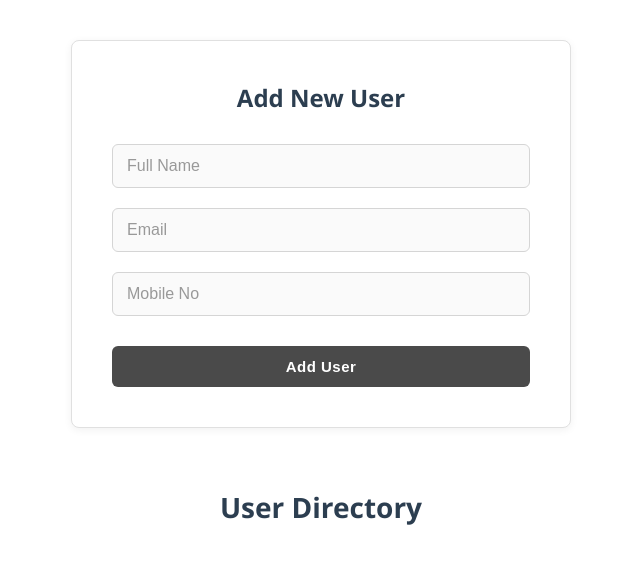
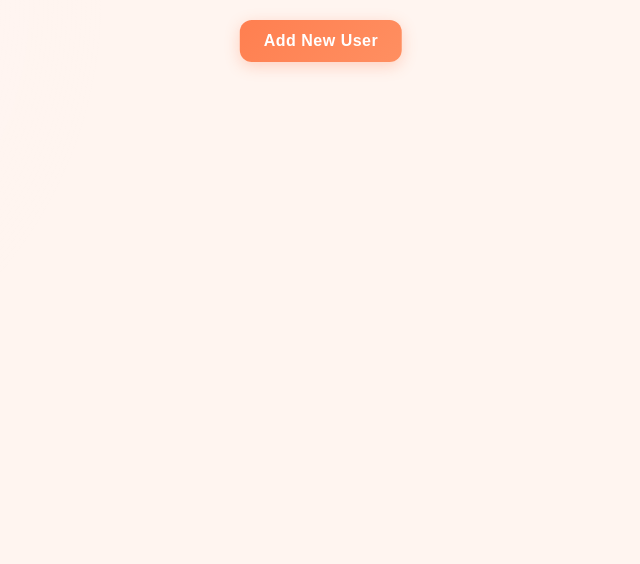
Before and after one commit to gauravsoni97/machine_coding_round, a React (Vite) app in the folder ReactJs/user_management/: page / in a window 1280 px wide. Shown: the top 564 px of the page, without its empty margins (319-959 px from the left). Built offline with nearby package versions, Linux system fonts and the light colour scheme.

Commit message:
feat: add delete cards done

```diff
--- a/ReactJs/user_management/index.html
+++ b/ReactJs/user_management/index.html
@@ -4,6 +4,9 @@
     <meta charset="UTF-8" />
     <link rel="icon" type="image/svg+xml" href="/favicon.svg" />
     <meta name="viewport" content="width=device-width, initial-scale=1.0" />
+    <link rel="preconnect" href="https://fonts.googleapis.com" />
+    <link rel="preconnect" href="https://fonts.gstatic.com" crossorigin />
+    <link href="https://fonts.googleapis.com/css2?family=Poppins:wght@400;500;600;700&display=swap" rel="stylesheet" />
     <title>User Management</title>
   </head>
   <body>
--- a/ReactJs/user_management/src/App.jsx
+++ b/ReactJs/user_management/src/App.jsx
@@ -1,14 +1,28 @@
-import React, { useState } from "react";
+import React, { useState, useEffect } from "react";
 import AddUserForm from "./components/AddUserForm";
 import UserList from "./components/UserList";
+import "./styles/App.css";
 
 const App = () => {
-  const [listData, setListData] = useState([]);
+  const [listData, setListData] = useState(() => {
+    const savedUsers = localStorage.getItem('userList');
+    return savedUsers ? JSON.parse(savedUsers) : [];
+  });
+  const [openModal, setOpenModal] = useState(false);
+
+  useEffect(() => {
+    localStorage.setItem('userList', JSON.stringify(listData));
+  }, [listData]);
+
+  const handleDeleteUser = (userId) => {
+    setListData((prevList) => prevList.filter((user) => user.userId !== userId));
+  };
 
   return (
     <div>
-      <AddUserForm setListData={setListData} />
-      <UserList listData={listData} />
+      <button className="add-user-btn" onClick={() => setOpenModal(true)}>Add New User</button>
+      <AddUserForm setListData={setListData} openModal={openModal} setOpenModal={setOpenModal} />
+      <UserList listData={listData} onDeleteUser={handleDeleteUser} />
     </div>
   );
 };
--- a/ReactJs/user_management/src/components/AddUserForm.jsx
+++ b/ReactJs/user_management/src/components/AddUserForm.jsx
@@ -1,12 +1,15 @@
-import React, { useState } from "react";
+import React, { useEffect, useState } from "react";
 import "../styles/AddUserForm.css";
 
-const AddUserForm = ({setListData}) => {
+const AddUserForm = ({setListData, openModal, setOpenModal}) => {
   const [userData, setUserData] = useState({
+    userId : null,
     userName: "",
     email: "",
     phone: "",
   });
+
+
 
   const handleChange = (e) => {
     const { name, value } = e.target;
@@ -19,13 +22,28 @@ const AddUserForm = ({setListData}) => {
   const handleSubmit = (e) => {
     e.preventDefault();
     if (userData.userName && userData.email && userData.phone) {
-      setListData([userData])
+      const userWithId = {
+        ...userData,
+        userId: Date.now()
+      };
+      setListData((prevList) => [...prevList, userWithId]);
       setUserData({ userName: "", email: "", phone: "" });
-      console.log("Submitted user:", userData);
+      setOpenModal(false);
+      console.log("Submitted user:", userWithId);
     }
   };
 
+  const handleClose = () => {
+    setOpenModal(false);
+    setUserData({ userId: null, userName: "", email: "", phone: "" });
+  };
+
+  if (!openModal) return null;
+
   return (
+    <div className="modal-overlay">
+      <div className="modal-content">
+        <button className="close-button" onClick={handleClose}>&times;</button>
         <div className="form-container">
           <h2>Add New User</h2>
           <form onSubmit={handleSubmit}>
@@ -60,6 +78,8 @@ const AddUserForm = ({setListData}) => {
             <button type="submit">Add User</button>
           </form>
         </div>
+      </div>
+    </div>
   );
 };
 
--- a/ReactJs/user_management/src/components/UserList.jsx
+++ b/ReactJs/user_management/src/components/UserList.jsx
@@ -1,30 +1,39 @@
 import React from "react";
 import "../styles/UserList.css";
 
-const UserList = ({ listData }) => {
-  console.log(listData);
+const UserList = ({ listData, onDeleteUser }) => {
+
 
   return (
     <div className="user-list-container">
-      <h1>User Directory</h1>
+      {listData.length > 0 ? (
         <div className="users-grid">
-        {listData?.map((ele) => (
-          <div key={ele} className="user-card">
+          {listData.map((ele) => (
+            <div key={ele.userId} className="user-card">
+              <button
+                className="delete-icon"
+                type="button"
+                aria-label="Delete user"
+                onClick={() => onDeleteUser?.(ele.userId)}
+              >
+                ×
+              </button>
               <div className="user-card-field">
-              <span className="user-card-label">Name</span>
+                <span className="user-card-label">👤 Name</span>
                 <div className="user-card-value">{ele?.userName}</div>
               </div>
               <div className="user-card-field">
-              <span className="user-card-label">Email</span>
+                <span className="user-card-label">✉️ Email</span>
                 <div className="user-card-value">{ele?.email}</div>
               </div>
               <div className="user-card-field">
-              <span className="user-card-label">Phone</span>
+                <span className="user-card-label">📱 Phone</span>
                 <div className="user-card-value">{ele?.phone}</div>
               </div>
             </div>
           ))}
         </div>
+      ) : null}
     </div>
   );
 };
--- a/ReactJs/user_management/src/index.css
+++ b/ReactJs/user_management/src/index.css
@@ -1,5 +1,26 @@
-*{
+* {
   margin: 0;
   padding: 0;
   box-sizing: border-box;
 }
+
+html,
+body,
+#root {
+  min-height: 100%;
+}
+
+body {
+  font-family: 'Poppins', 'Segoe UI', Tahoma, Geneva, Verdana, sans-serif;
+  background: #fff5f0;
+  color: #000000;
+}
+
+body::before {
+  content: '';
+  position: fixed;
+  inset: 0;
+  background: radial-gradient(circle at top left, rgba(255, 255, 255, 0.35), transparent 28%),
+    radial-gradient(circle at bottom right, rgba(255, 255, 255, 0.12), transparent 22%);
+  pointer-events: none;
+}
--- a/ReactJs/user_management/src/styles/AddUserForm.css
+++ b/ReactJs/user_management/src/styles/AddUserForm.css
@@ -1,20 +1,57 @@
+.modal-overlay {
+    position: fixed;
+    top: 0;
+    left: 0;
+    right: 0;
+    bottom: 0;
+    background: rgba(0, 0, 0, 0.5);
+    display: flex;
+    align-items: center;
+    justify-content: center;
+    z-index: 1000;
+}
+
+.modal-content {
+    position: relative;
+    max-width: 600px;
+    width: 90%;
+    max-height: 90vh;
+    overflow-y: auto;
+}
+
+.close-button {
+    position: absolute;
+    top: 10px;
+    right: 10px;
+    background: none;
+    border: none;
+    font-size: 24px;
+    cursor: pointer;
+    color: #666;
+    z-index: 1001;
+}
+
+.close-button:hover {
+    color: #000;
+}
+
 .form-container {
-    max-width: 500px;
-    margin: 40px auto;
-    padding: 40px;
-    background: #ffffff;
-    border-radius: 8px;
-    border: 1px solid #e0e0e0;
-    box-shadow: 0 2px 8px rgba(0, 0, 0, 0.06);
-    font-family: 'Segoe UI', Tahoma, Geneva, Verdana, sans-serif;
+    max-width: 520px;
+    margin: 30px auto;
+    padding: 36px;
+    background: rgba(255, 255, 255, 0.96);
+    border-radius: 22px;
+    border: 1px solid rgba(255, 255, 255, 0.8);
+    box-shadow: 0 18px 36px rgba(255, 133, 71, 0.14);
+    backdrop-filter: blur(10px);
 }
 
 .form-container h2 {
     text-align: center;
-    color: #2c3e50;
-    margin-bottom: 30px;
-    font-size: 24px;
-    font-weight: 600;
+    color: #000000;
+    margin-bottom: 28px;
+    font-size: 26px;
+    font-weight: 500;
 }
 
 .form-group {
@@ -24,47 +61,50 @@
 .form-container input {
     width: 100%;
     padding: 12px 14px;
-    border: 1px solid #d5d5d5;
-    border-radius: 6px;
+    border: 1px solid #f5ddd4;
+    border-radius: 12px;
     font-size: 16px;
-    background: #fafafa;
-    color: #333;
+    background: #fffaf7;
+    color: #000000;
     transition: all 0.2s ease;
     box-sizing: border-box;
 }
 
 .form-container input::placeholder {
-    color: #999;
+    color: rgba(0, 0, 0, 0.45);
     font-weight: 400;
 }
 
 .form-container input:focus {
     outline: none;
-    border-color: #888;
+    border-color: #ff8f61;
     background: #ffffff;
-    box-shadow: 0 1px 4px rgba(0, 0, 0, 0.08);
+    box-shadow: 0 0 0 4px rgba(255, 143, 97, 0.12);
 }
 
 .form-container button {
     width: 100%;
-    padding: 12px;
+    padding: 14px;
     margin-top: 10px;
-    background: #4a4a4a;
+    background: #ff7f50;
     color: #ffffff;
     border: none;
-    border-radius: 6px;
-    font-size: 15px;
-    font-weight: 600;
+    border-radius: 14px;
+    font-size: 16px;
+    font-weight: 700;
     cursor: pointer;
-    transition: all 0.2s ease;
+    transition: background 0.2s ease, box-shadow 0.2s ease, transform 0.2s ease;
     letter-spacing: 0.5px;
+    box-shadow: 0 16px 28px rgba(255, 127, 80, 0.2);
 }
 
 .form-container button:hover {
-    background: #333333;
-    box-shadow: 0 2px 6px rgba(0, 0, 0, 0.1);
+    background: #b95d20;
+    box-shadow: 0 18px 32px rgba(255, 127, 80, 0.24);
+    transform: translateY(-1px);
 }
 
 .form-container button:active {
-    background: #222222;
+    background: #e56e3d;
+    transform: translateY(0);
 }
--- /dev/null
+++ b/ReactJs/user_management/src/styles/App.css
@@ -0,0 +1,27 @@
+.add-user-btn {
+    padding: 12px 24px;
+    background: linear-gradient(135deg, #ff7f50, #ff8f61);
+    color: #ffffff;
+    border: none;
+    border-radius: 12px;
+    font-size: 16px;
+    font-weight: 600;
+    cursor: pointer;
+    transition: all 0.3s ease;
+    box-shadow: 0 4px 15px rgba(255, 127, 80, 0.3);
+    letter-spacing: 0.5px;
+    margin: 20px auto;
+    position: relative;
+    left: 50%;
+    transform: translateX(-50%);
+
+}
+
+.add-user-btn:hover {
+    background: linear-gradient(135deg, #e56e3d, #ff7f50);
+    box-shadow: 0 6px 20px rgba(255, 127, 80, 0.4);
+}
+
+.add-user-btn:active {
+    box-shadow: 0 2px 10px rgba(255, 127, 80, 0.3);
+}
--- a/ReactJs/user_management/src/styles/UserList.css
+++ b/ReactJs/user_management/src/styles/UserList.css
@@ -1,42 +1,99 @@
 .user-list-container {
-  max-width: 1200px;
-  margin: 40px auto;
-  padding: 20px;
-  font-family: 'Segoe UI', Tahoma, Geneva, Verdana, sans-serif;
+  max-width: 1400px;
+  margin: 40px auto 60px;
+  padding: 0 20px;
 }
 
 .user-list-container h1 {
   text-align: center;
-  color: #2c3e50;
+  color: #000000;
   margin-bottom: 40px;
-  font-size: 28px;
+  font-size: 36px;
   font-weight: 600;
+  text-shadow: 0 2px 4px rgba(255, 255, 255, 0.6);
+  background: linear-gradient(135deg, #ff7f50, #ff8f61);
+  -webkit-background-clip: text;
+  -webkit-text-fill-color: transparent;
+  background-clip: text;
 }
 
 .users-grid {
   display: grid;
-  grid-template-columns: repeat(auto-fit, minmax(300px, 1fr));
-  gap: 20px;
+  grid-template-columns: repeat(auto-fit, minmax(320px, 1fr));
+  gap: 24px;
   padding: 0;
 }
 
 .user-card {
-  background: #ffffff;
-  border: 1px solid #e0e0e0;
-  border-radius: 8px;
-  padding: 24px;
-  box-shadow: 0 2px 8px rgba(0, 0, 0, 0.06);
-  transition: all 0.2s ease;
+  position: relative;
+  background: linear-gradient(135deg, rgba(255, 255, 255, 0.95), rgba(255, 255, 255, 0.98));
+  border: 1px solid rgba(255, 255, 255, 0.8);
+  border-radius: 20px;
+  padding: 32px;
+  box-shadow: 0 8px 32px rgba(255, 127, 80, 0.1);
+  transition: all 0.3s cubic-bezier(0.4, 0, 0.2, 1);
+  overflow: hidden;
+  backdrop-filter: blur(10px);
+}
+
+.user-card::before {
+  content: '';
+  position: absolute;
+  top: 0;
+  left: 0;
+  right: 0;
+  height: 4px;
+  background: linear-gradient(90deg, #ff7f50, #ff8f61, #ffb366);
+  border-radius: 20px 20px 0 0;
+}
+
+.delete-icon {
+  position: absolute;
+  top: 16px;
+  right: 16px;
+  width: 36px;
+  height: 36px;
+  border: none;
+  background: linear-gradient(135deg, #ff6b6b, #ee5a52);
+  color: #ffffff;
+  font-size: 18px;
+  font-weight: 700;
+  line-height: 1;
+  border-radius: 50%;
+  box-shadow: 0 4px 12px rgba(238, 90, 82, 0.3);
+  opacity: 0;
+  transform: translateY(-8px) scale(0.8);
+  transition: all 0.3s cubic-bezier(0.4, 0, 0.2, 1);
+  cursor: pointer;
+  display: flex;
+  align-items: center;
+  justify-content: center;
+}
+
+.user-card:hover .delete-icon {
+  opacity: 1;
+  transform: translateY(0) scale(1);
+}
+
+.delete-icon:hover {
+  background: linear-gradient(135deg, #ee5a52, #dc4545);
+  box-shadow: 0 6px 16px rgba(238, 90, 82, 0.4);
+  transform: scale(1.1);
+}
+
+.delete-icon:active {
+  transform: scale(0.95);
 }
 
 .user-card:hover {
-  border-color: #d0d0d0;
-  box-shadow: 0 4px 12px rgba(0, 0, 0, 0.1);
-  transform: translateY(-2px);
+  border-color: rgba(255, 143, 97, 0.3);
+  box-shadow: 0 20px 60px rgba(255, 143, 97, 0.15);
+  transform: translateY(-8px);
 }
 
 .user-card-field {
-  margin-bottom: 16px;
+  margin-bottom: 20px;
+  position: relative;
 }
 
 .user-card-field:last-child {
@@ -44,28 +101,75 @@
 }
 
 .user-card-label {
-  font-size: 12px;
-  font-weight: 600;
-  color: #888;
+  font-size: 11px;
+  font-weight: 700;
+  color: #666;
   text-transform: uppercase;
-  letter-spacing: 0.5px;
-  margin-bottom: 4px;
+  letter-spacing: 1px;
+  margin-bottom: 6px;
   display: block;
+  opacity: 0.8;
 }
 
 .user-card-value {
   font-size: 16px;
-  color: #2c3e50;
+  color: #1a1a1a;
   font-weight: 500;
   word-break: break-word;
+  line-height: 1.4;
+  padding: 8px 0;
+  border-bottom: 1px solid rgba(255, 143, 97, 0.1);
+  transition: border-color 0.3s ease;
+}
+
+.user-card:hover .user-card-value {
+  border-bottom-color: rgba(255, 143, 97, 0.3);
+}
+
+.user-card-value:last-child {
+  border-bottom: none;
+}
+
+/* Responsive design improvements */
+@media (max-width: 1200px) {
+  .users-grid {
+    grid-template-columns: repeat(auto-fit, minmax(280px, 1fr));
+    gap: 20px;
+  }
 }
 
 @media (max-width: 768px) {
+  .user-list-container {
+    margin: 20px auto 40px;
+    padding: 0 16px;
+  }
+
+  .user-list-container h1 {
+    font-size: 28px;
+    margin-bottom: 30px;
+  }
+
   .users-grid {
     grid-template-columns: 1fr;
+    gap: 16px;
   }
 
-  .user-list-container {
-    margin: 20px auto;
+  .user-card {
+    padding: 24px;
+    border-radius: 16px;
+  }
+
+  .user-card::before {
+    height: 3px;
   }
 }
+
+@media (max-width: 480px) {
+  .user-card {
+    padding: 20px;
+  }
+
+  .user-card-value {
+    font-size: 15px;
+  }
+}
```
Lines whose indentation alone changed are shown as unchanged.
